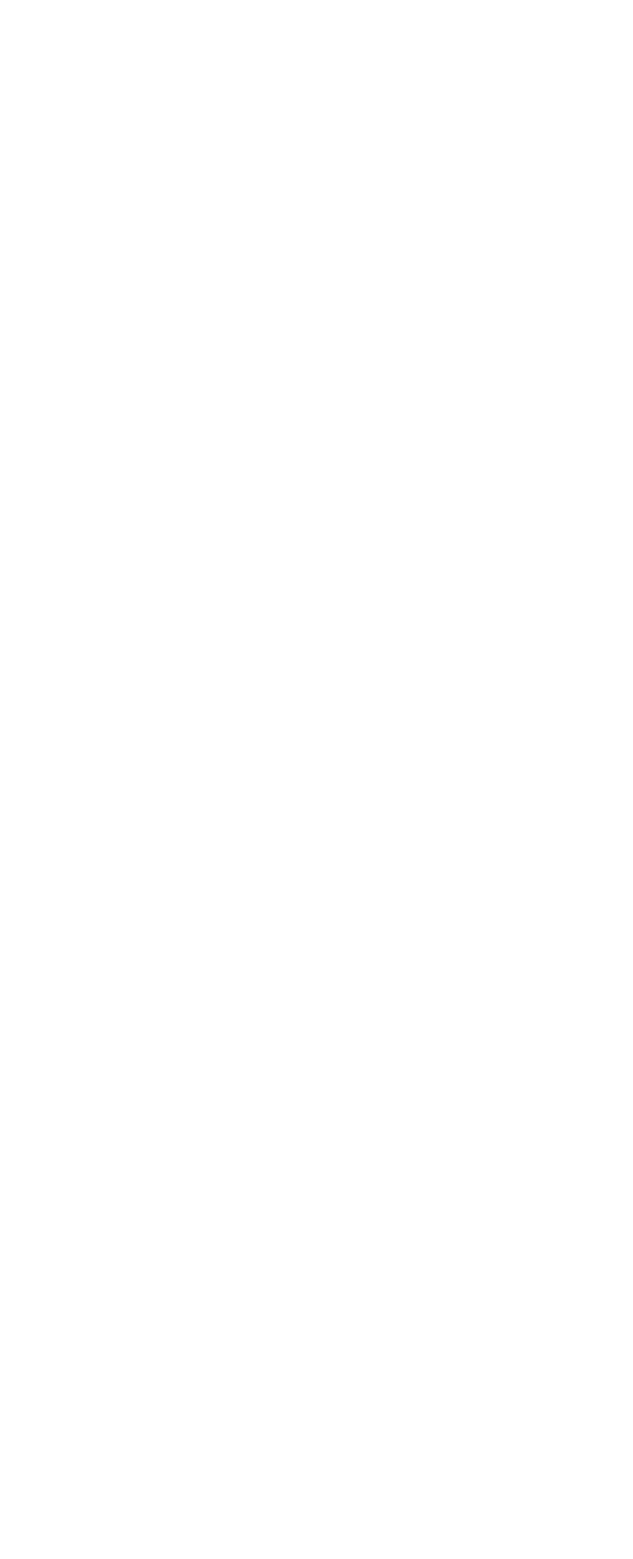
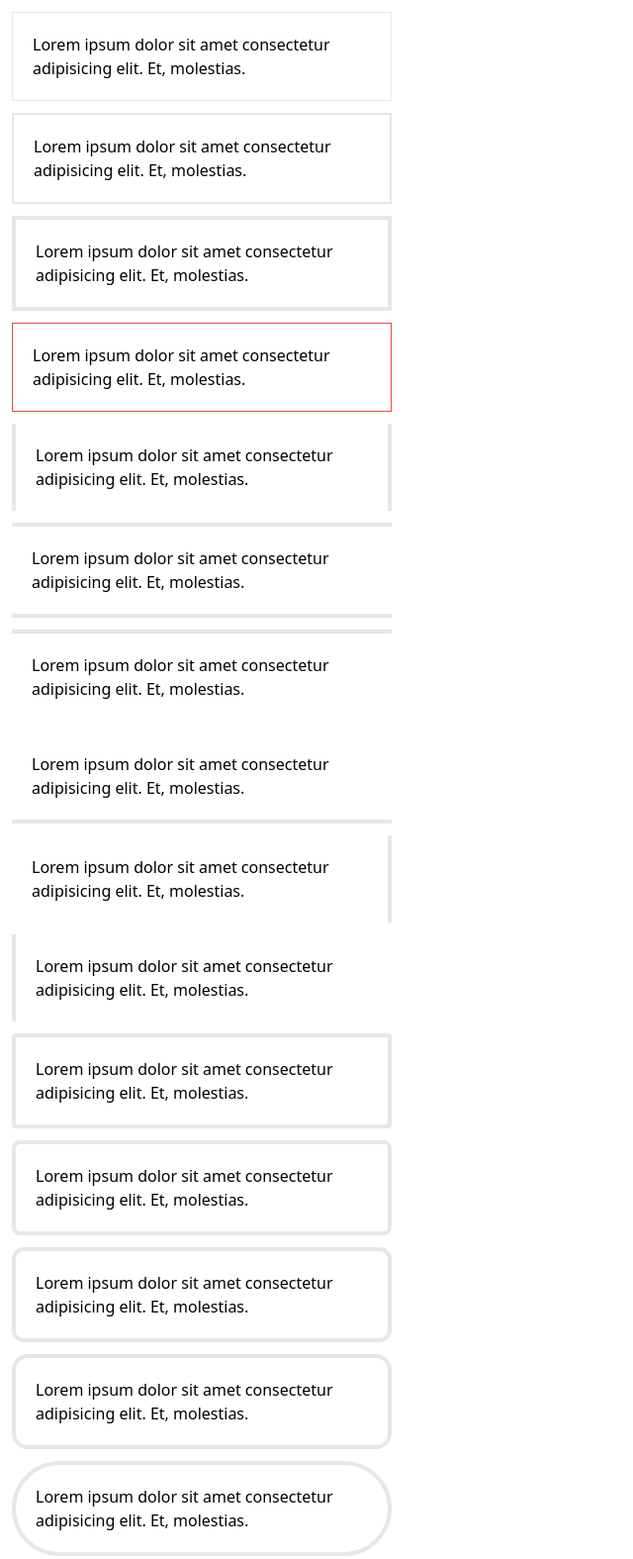
Before and after one commit to Panos-1993/Tailwind-Crash-Course, a plain HTML site: page tailwind-sandbox-starter/08-borders/index.html in a window 1280 px wide. Shown: the top 1575 px of the page at 99% size, without its empty margins (0-640 px from the left). Before the commit the page ends 800 px from the top, so only its background shows below. Drawn offline with nearby package versions, Linux system fonts and the light colour scheme.

Commit message:
borders border radius

```diff
--- a/tailwind-sandbox-starter/08-borders/index.html
+++ b/tailwind-sandbox-starter/08-borders/index.html
@@ -9,10 +9,65 @@
   </head>
   <body>
     <!-- Border Width & Colors -->
+    <div class="w-96 m-3 p-5 border">
+      Lorem ipsum dolor sit amet consectetur adipisicing elit. Et, molestias.
+    </div>
+    <div class="w-96 m-3 p-5 border-2">
+      Lorem ipsum dolor sit amet consectetur adipisicing elit. Et, molestias.
+    </div>
+    <div class="w-96 m-3 p-5 border-4">
+      Lorem ipsum dolor sit amet consectetur adipisicing elit. Et, molestias.
+    </div>
+    <div class="w-96 m-3 p-5 border border-red-500">
+      Lorem ipsum dolor sit amet consectetur adipisicing elit. Et, molestias.
+    </div>
+    <div class="w-96 m-3 p-5 border-x-4">
+      Lorem ipsum dolor sit amet consectetur adipisicing elit. Et, molestias.
+    </div>
+    <div class="w-96 m-3 p-5 border-y-4">
+      Lorem ipsum dolor sit amet consectetur adipisicing elit. Et, molestias.
+    </div>
+    <div class="w-96 m-3 p-5 border-t-4">
+      Lorem ipsum dolor sit amet consectetur adipisicing elit. Et, molestias.
+    </div>
+    <div class="w-96 m-3 p-5 border-b-4">
+      Lorem ipsum dolor sit amet consectetur adipisicing elit. Et, molestias.
+    </div>
+    <div class="w-96 m-3 p-5 border-r-4">
+      Lorem ipsum dolor sit amet consectetur adipisicing elit. Et, molestias.
+    </div>
+    <div class="w-96 m-3 p-5 border-l-4">
+      Lorem ipsum dolor sit amet consectetur adipisicing elit. Et, molestias.
+    </div>
 
     <!-- Border Radius -->
+    <div class="w-96 m-3 p-5 border-4 rounded">
+      Lorem ipsum dolor sit amet consectetur adipisicing elit. Et, molestias.
+    </div>
+    <div class="w-96 m-3 p-5 border-4 rounded-lg">
+      Lorem ipsum dolor sit amet consectetur adipisicing elit. Et, molestias.
+    </div>
+    <div class="w-96 m-3 p-5 border-4 rounded-xl">
+      Lorem ipsum dolor sit amet consectetur adipisicing elit. Et, molestias.
+    </div>
+    <div class="w-96 m-3 p-5 border-4 rounded-2xl">
+      Lorem ipsum dolor sit amet consectetur adipisicing elit. Et, molestias.
+    </div>
+    <div class="w-96 m-3 p-5 border-4 rounded-full">
+      Lorem ipsum dolor sit amet consectetur adipisicing elit. Et, molestias.
+    </div>
+    <div class="w-96 m-3 p-5 border-4 rounded-t-2xl">
+      Lorem ipsum dolor sit amet consectetur adipisicing elit. Et, molestias.
+    </div>
+    <div class="w-96 m-3 p-5 border-4 rounded-b-2xl">
+      Lorem ipsum dolor sit amet consectetur adipisicing elit. Et, molestias.
+    </div>
 
     <!-- Outline -->
+    <div class="w-96 m-3 p-5 border-4 outline-none">
+      Lorem ipsum dolor sit amet consectetur adipisicing elit. Et, molestias.
+    </div>
+
   </body>
 </html>
 
```
